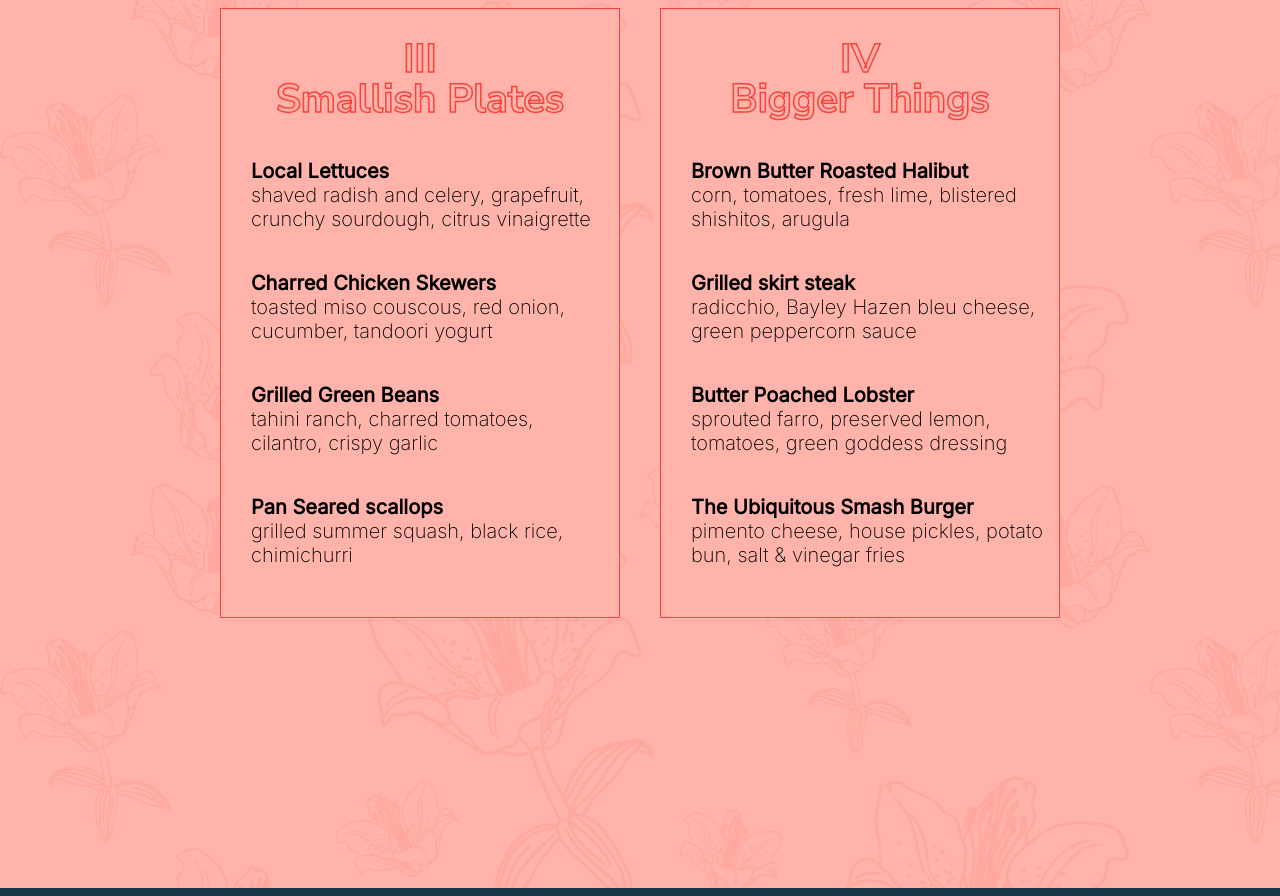
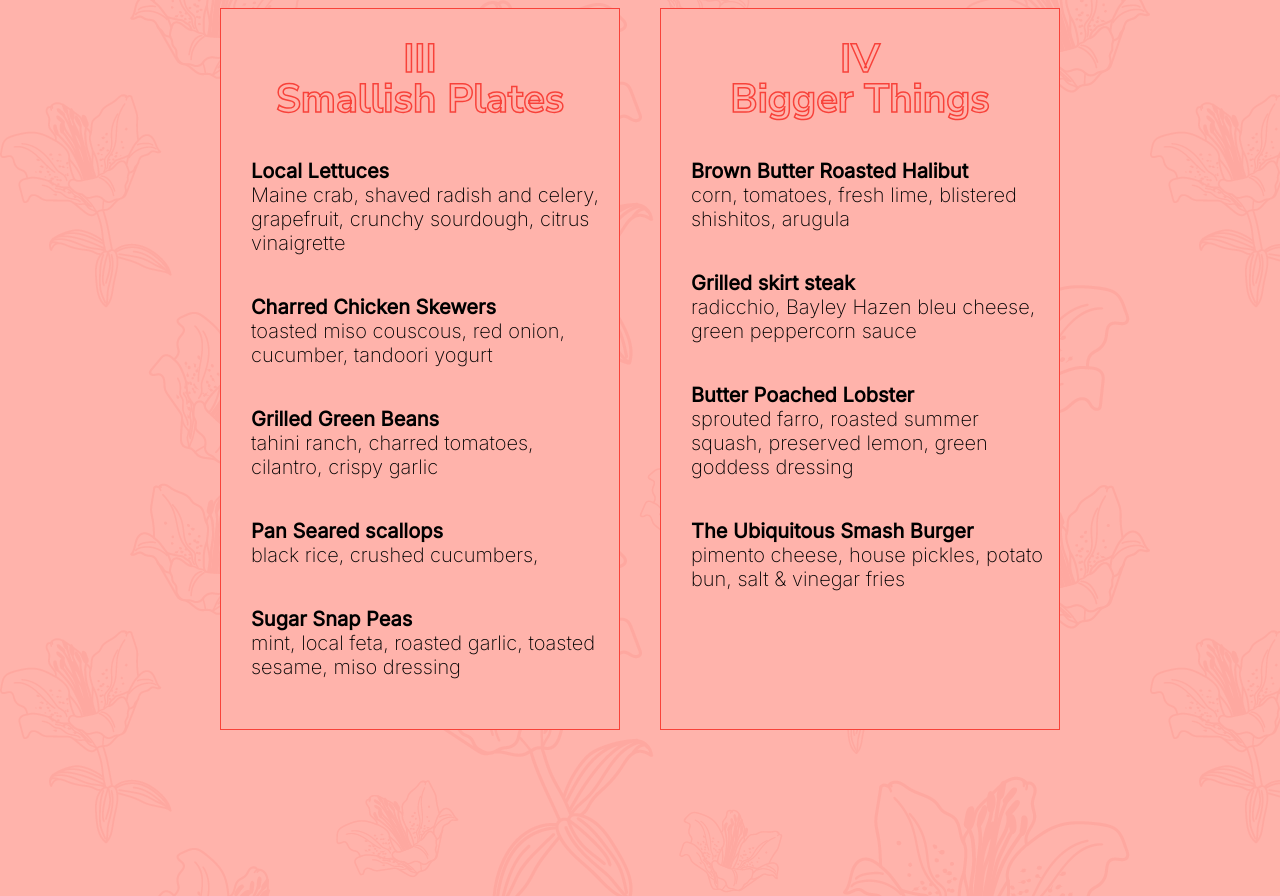
Before and after one commit to thejefwright/black-heart-food-group, a Gatsby site: page /firstDraft in a window 1280 px wide. Shown: the part 1140-2036 px from the top of the page. Built offline with nearby package versions, Linux system fonts and the light colour scheme; Gatsby itself is replaced by a stand-in of ours.

Commit message:
updating menu items

```diff
--- a/src/pages/crownJewelFirstDraft.mdx
+++ b/src/pages/crownJewelFirstDraft.mdx
@@ -79,6 +79,7 @@ import styled from 'styled-components';
 - **Pan Seared scallops**, Maine potato rosti, green goddess
 - **Cucumber Salad**, mint, cilantro, sesame
 - **Elote**,
+- **Sugar Snap Peas**, mint, local feta, roasted garlic, miso dressing,
 
 ## flavors
 
--- a/src/pages/firstDraft.js
+++ b/src/pages/firstDraft.js
@@ -80,7 +80,7 @@ export default function firstDraft() {
             <li>
               <span className="title">The Dips</span>
               <br />
-              Crudite, house chips, rotating daily selection
+              Crudite, house crisps, rotating daily selection
             </li>
             <li>
               <span className="title">Oysters Rockefeller</span>
@@ -144,8 +144,8 @@ export default function firstDraft() {
             <li>
               <span className="title">Local Lettuces</span>
               <br />
-              shaved radish and celery, grapefruit, crunchy sourdough, citrus
-              vinaigrette
+              Maine crab, shaved radish and celery, grapefruit, crunchy
+              sourdough, citrus vinaigrette
             </li>
             <li>
               <span className="title">Charred Chicken Skewers</span>
@@ -160,7 +160,12 @@ export default function firstDraft() {
             <li>
               <span className="title">Pan Seared scallops</span>
               <br />
-              grilled summer squash, black rice, chimichurri
+              black rice, crushed cucumbers,
+            </li>
+            <li>
+              <span className="title">Sugar Snap Peas</span>
+              <br />
+              mint, local feta, roasted garlic, toasted sesame, miso dressing
             </li>
           </ul>
         </section>
@@ -184,7 +189,8 @@ export default function firstDraft() {
             <li>
               <span className="title">Butter Poached Lobster</span>
               <br />
-              sprouted farro, preserved lemon, tomatoes, green goddess dressing
+              sprouted farro, roasted summer squash, preserved lemon, green
+              goddess dressing
             </li>
             <li>
               <span className="title">The Ubiquitous Smash Burger</span>
```
